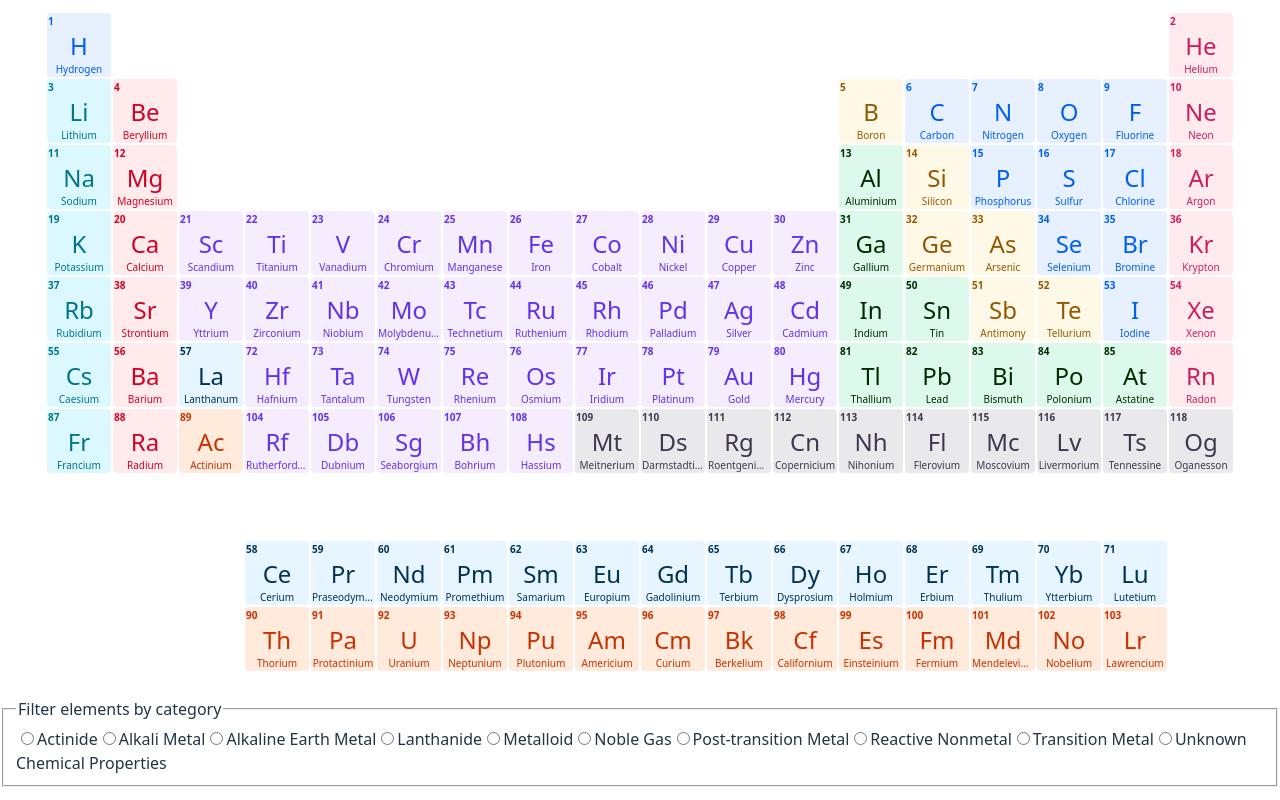
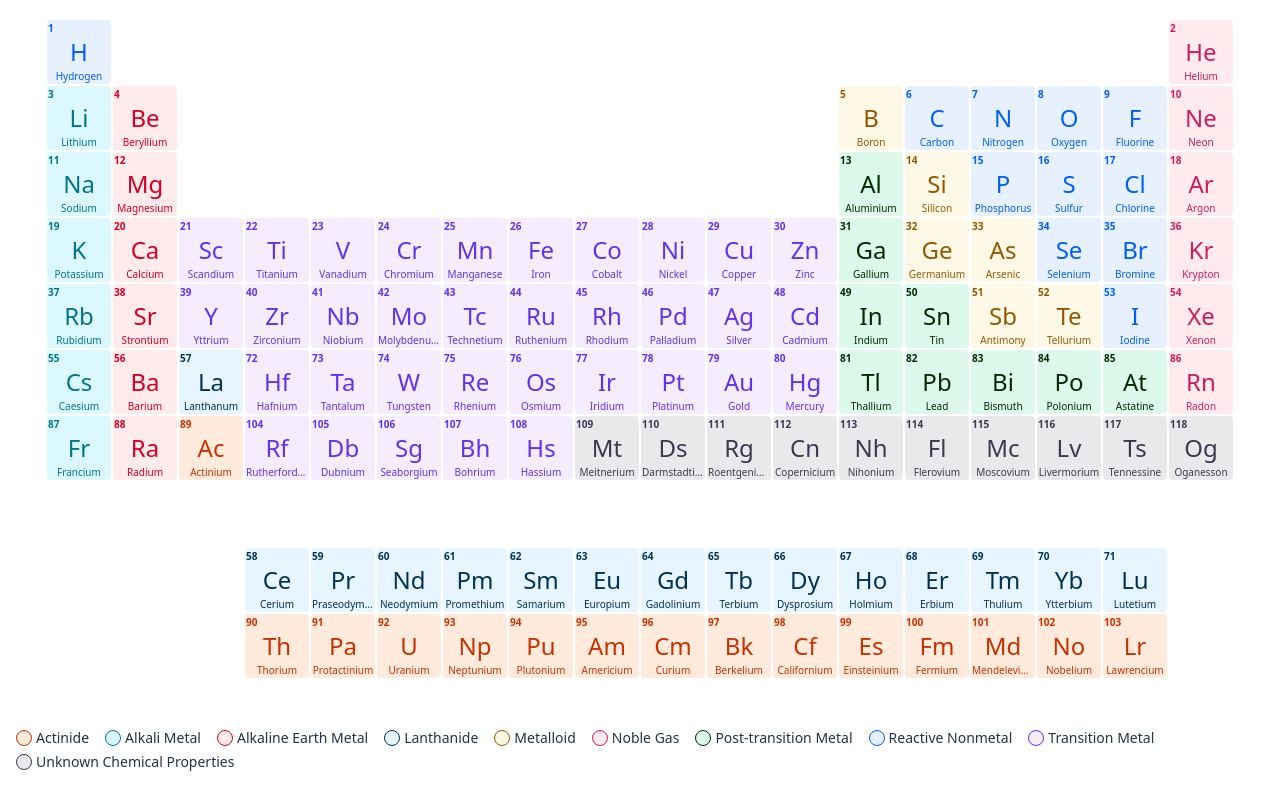
Before and after one commit to Mizumono/periodic-table, a React (Vite) app: page / in a window 1280 px wide. Built offline with nearby package versions, Linux system fonts and the light colour scheme.

Commit message:
style(filters): add module styles and custom radio UI

```diff
--- /dev/null
+++ b/src/components/Filters/Filters.module.css
@@ -0,0 +1,45 @@
+.filters {
+  background-color: #fff;
+  border: none;
+  padding: 8px;
+}
+
+.filter {
+  cursor: pointer;
+  display: inline-block;
+  font-size: 14px;
+  line-height: 16px;
+  margin: 0 8px;
+  padding-left: 20px;
+  position: relative;
+}
+
+.filter:before {
+  background-color: var(--category-background-color);
+  border-radius: 50%;
+  border: 1px solid var(--category-color);
+  content: '';
+  display: block;
+  height: 16px;
+  left: 0;
+  position: absolute;
+  top: 0;
+  width: 16px;
+}
+
+.filter:after {
+  background-color: var(--category-color);
+  border-radius: 50%;
+  content: '';
+  height: 8px;
+  left: 4px;
+  position: absolute;
+  top: 4px;
+  transform: scale(0);
+  transition: 0.2s;
+  width: 8px;
+}
+
+.filter.active:after {
+  transform: scale(1);
+}
--- a/src/components/Filters/Filters.tsx
+++ b/src/components/Filters/Filters.tsx
@@ -1,4 +1,8 @@
+import { categoryColors } from '../Element/colors';
 import { CATEGORY_LABELS, type Category } from '../../types/categories';
+
+import a11y from '../../styles/a11y.module.css';
+import styles from './Filters.module.css';
 
 type FiltersProps = {
   activeCategory: Category | null;
@@ -6,15 +10,23 @@ type FiltersProps = {
 };
 
 export const Filters = ({ activeCategory, onSelectCategory }: FiltersProps) => (
-  <fieldset>
-    <legend>Filter elements by category</legend>
+  <fieldset className={styles.filters}>
+    <legend className={a11y.srOnly}>Filter elements by category</legend>
     {Object.entries(CATEGORY_LABELS).map(([key, label]) => {
       const category = key as Category;
 
       return (
-        <label key={key}>
+        <label
+          className={`${styles.filter} ${activeCategory === category ? styles.active : ''}`}
+          key={key}
+          style={{
+            '--category-color': categoryColors[category].color,
+            '--category-background-color': categoryColors[category].backgroundColor,
+          } as React.CSSProperties}
+        >
           <input
             checked={activeCategory === category}
+            className={a11y.srOnly}
             name="elementCategory"
             onChange={() => onSelectCategory(category)}
             type="radio"
--- a/src/index.css
+++ b/src/index.css
@@ -1,3 +1,11 @@
+*,
+*::before,
+*::after {
+  box-sizing: border-box;
+  margin: 0;
+  padding: 0;
+}
+
 :root {
   font-family: system-ui, Avenir, Helvetica, Arial, sans-serif;
   line-height: 1.5;
--- /dev/null
+++ b/src/styles/a11y.module.css
@@ -0,0 +1,11 @@
+.srOnly {
+  border: 0;
+  clip: rect(0, 0, 0, 0);
+  height: 1px;
+  margin: -1px;
+  overflow: hidden;
+  padding: 0;
+  position: absolute;
+  white-space: nowrap;
+  width: 1px;
+}
```
